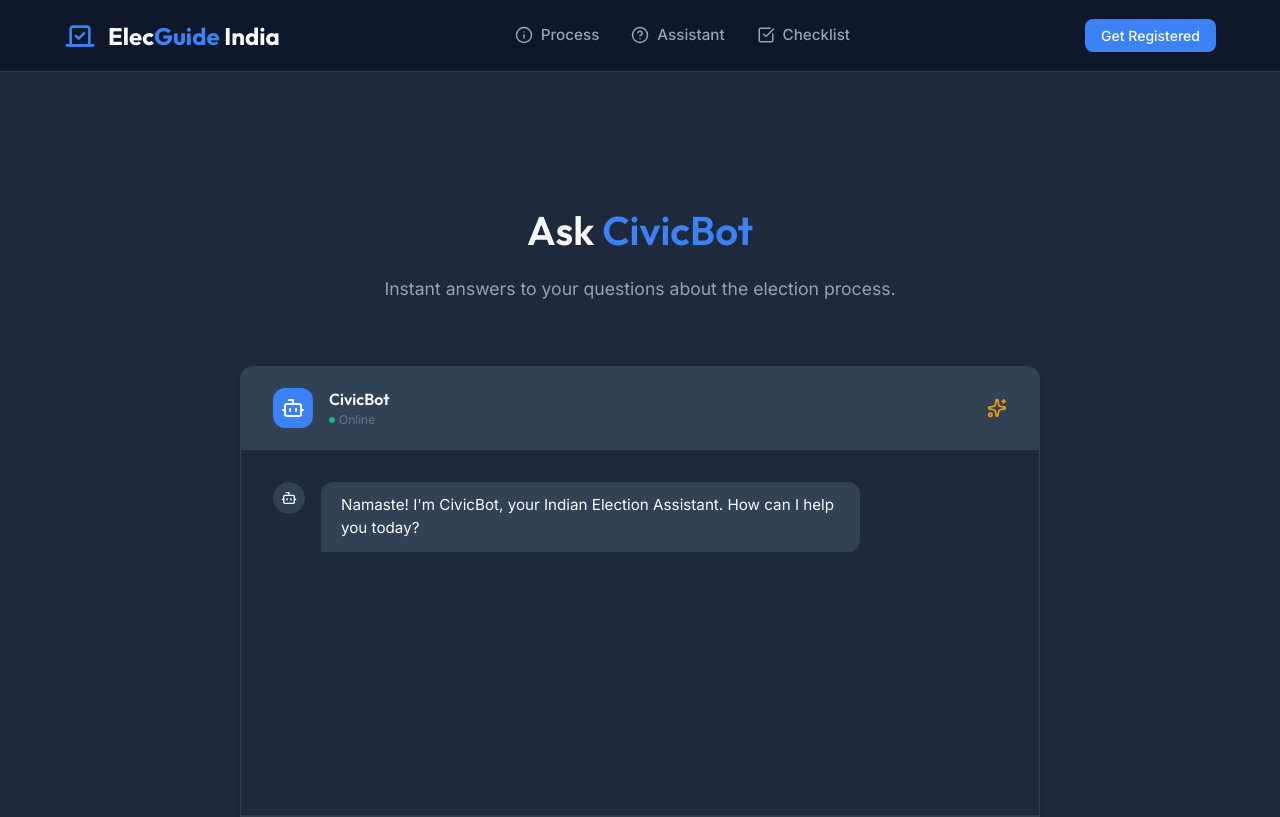
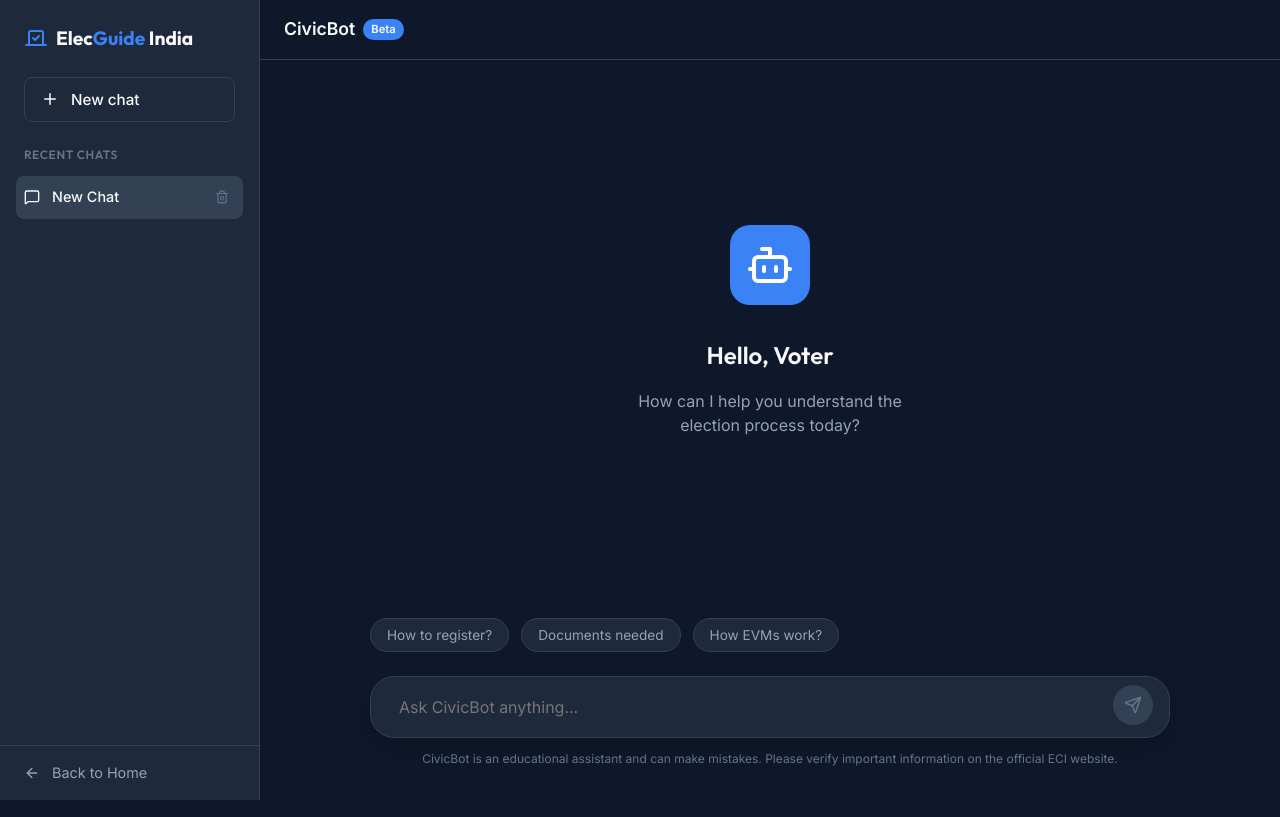
Before and after one commit to Code-Beaker/h2s-election-explainer, a React (Vite) app: page /chat in a window 1280 px wide. Shown: the top 817 px of the page. Built offline with nearby package versions, Linux system fonts and the light colour scheme.

Commit message:
implement a generic chatbot interface

```diff
--- a/src/App.jsx
+++ b/src/App.jsx
@@ -1,22 +1,18 @@
 import React from 'react';
 import { BrowserRouter as Router, Routes, Route } from 'react-router-dom';
-import Navbar from './components/Navbar';
 import Home from './pages/Home';
 import ChatBot from './components/ChatBot';
-import Footer from './components/Footer';
 
 function App() {
   return (
     <Router>
       <div className="app-container">
-        <Navbar />
-        <main>
+        <main className="main-content">
           <Routes>
             <Route path="/" element={<Home />} />
             <Route path="/chat" element={<ChatBot />} />
           </Routes>
         </main>
-        <Footer />
       </div>
     </Router>
   );
--- a/src/components/ChatBot.jsx
+++ b/src/components/ChatBot.jsx
@@ -1,6 +1,7 @@
 import React, { useState, useRef, useEffect } from 'react';
 import { motion, AnimatePresence } from 'framer-motion';
-import { Send, User, Bot, Sparkles, X } from 'lucide-react';
+import { Send, User, Bot, Sparkles, Plus, MessageSquare, Vote, ArrowLeft, Trash2 } from 'lucide-react';
+import { Link } from 'react-router-dom';
 
 const initialMessages = [
   { id: 1, type: 'bot', text: "Namaste! I'm CivicBot, your Indian Election Assistant. How can I help you today?" }
@@ -12,33 +13,98 @@ const qaPairs = {
   "polling": "On polling day, take your Voter ID (EPIC) or any other approved ID proof to your polling station. You can find your polling booth on the ECI Voter Helpline App.",
   "evm": "Electronic Voting Machines (EVMs) are secure, stand-alone machines. Each vote is recorded electronically, and a VVPAT slip is generated for you to verify your choice.",
   "results": "Results are declared on the date announced by the ECI, usually a few days after the final phase of polling. You can track live results on results.eci.gov.in.",
-  "default": "That's a great question! I recommend checking the official Election Commission of India website (eci.gov.in) for the most accurate and up-to-date information."
+  "default": "I am CivicBot, an Indian Election Assistant. I can only provide information related to the election process, voting guidelines, required documents, EVMs, and polling stations. Please ask an election-related question."
 };
 
 const ChatBot = () => {
-  const [messages, setMessages] = useState(initialMessages);
+  // State for multiple chats
+  const [chats, setChats] = useState(() => {
+    const saved = localStorage.getItem('civicbot_chats');
+    return saved ? JSON.parse(saved) : [
+      { id: Date.now(), title: 'New Chat', messages: initialMessages }
+    ];
+  });
+
+  const [activeChatId, setActiveChatId] = useState(chats[0]?.id);
   const [input, setInput] = useState('');
   const [isTyping, setIsTyping] = useState(false);
-  const messagesEndRef = useRef(null);
+  const messagesContainerRef = useRef(null);
+
+  // Sync to localStorage
+  useEffect(() => {
+    localStorage.setItem('civicbot_chats', JSON.stringify(chats));
+  }, [chats]);
+
+  const activeChat = chats.find(c => c.id === activeChatId) || chats[0];
+  const messages = activeChat?.messages || [];
 
   const scrollToBottom = () => {
-    messagesEndRef.current?.scrollIntoView({ behavior: "smooth" });
+    if (messagesContainerRef.current) {
+      messagesContainerRef.current.scrollTo({
+        top: messagesContainerRef.current.scrollHeight,
+        behavior: 'smooth'
+      });
+    }
   };
 
-  useEffect(scrollToBottom, [messages]);
+  useEffect(scrollToBottom, [messages, activeChatId]);
 
-  const handleSend = () => {
-    if (!input.trim()) return;
+  const handleNewChat = () => {
+    const newChat = { id: Date.now(), title: 'New Chat', messages: initialMessages };
+    setChats(prev => [newChat, ...prev]);
+    setActiveChatId(newChat.id);
+  };
 
-    const userMessage = { id: Date.now(), type: 'user', text: input };
-    setMessages(prev => [...prev, userMessage]);
+  const handleDeleteChat = (chatId, e) => {
+    e.stopPropagation();
+    setChats(prev => {
+      const updated = prev.filter(c => c.id !== chatId);
+      if (updated.length === 0) {
+        // Always keep at least one chat
+        const newChat = { id: Date.now(), title: 'New Chat', messages: initialMessages };
+        setActiveChatId(newChat.id);
+        return [newChat];
+      }
+      if (activeChatId === chatId) {
+        setActiveChatId(updated[0].id);
+      }
+      return updated;
+    });
+  };
+
+  const updateChatMessages = (chatId, newMessages, newTitle = null) => {
+    setChats(prev => prev.map(chat => {
+      if (chat.id === chatId) {
+        return {
+          ...chat,
+          messages: newMessages,
+          title: newTitle || chat.title
+        };
+      }
+      return chat;
+    }));
+  };
+
+  const handleSend = (text = input) => {
+    if (!text.trim()) return;
+
+    const userMessage = { id: Date.now(), type: 'user', text };
+    const updatedMessages = [...messages, userMessage];
+
+    // Auto-generate title for "New Chat" on first user message
+    let newTitle = activeChat.title;
+    if (activeChat.title === 'New Chat' && updatedMessages.length === 2) {
+      newTitle = text.length > 20 ? text.substring(0, 20) + '...' : text;
+    }
+
+    updateChatMessages(activeChatId, updatedMessages, newTitle);
     setInput('');
     setIsTyping(true);
 
     // Mock bot response
     setTimeout(() => {
       let botText = qaPairs.default;
-      const lowerInput = input.toLowerCase();
+      const lowerInput = text.toLowerCase();
 
       if (lowerInput.includes('register') || lowerInput.includes('apply')) botText = qaPairs.registration;
       else if (lowerInput.includes('document') || lowerInput.includes('id')) botText = qaPairs.documents;
@@ -47,80 +113,133 @@ const ChatBot = () => {
       else if (lowerInput.includes('result') || lowerInput.includes('winner')) botText = qaPairs.results;
 
       const botMessage = { id: Date.now() + 1, type: 'bot', text: botText };
-      setMessages(prev => [...prev, botMessage]);
+      updateChatMessages(activeChatId, [...updatedMessages, botMessage]);
       setIsTyping(false);
     }, 1000);
   };
 
   return (
-    <section id="assistant" className="chatbot-section">
-      <div className="container">
-        <div className="section-header">
-          <h2>Ask <span>CivicBot</span></h2>
-          <p>Instant answers to your questions about the election process.</p>
+    <div className="chat-app-layout">
+      {/* Sidebar */}
+      <aside className="chat-sidebar">
+        <div className="sidebar-header">
+          <Link to="/" className="sidebar-brand">
+            <Vote className="logo-icon" size={24} color="var(--primary)" />
+            <span className="logo-text">Elec<span>Guide</span> India</span>
+          </Link>
+          <button className="new-chat-btn" onClick={handleNewChat}>
+            <Plus size={18} />
+            <span>New chat</span>
+          </button>
         </div>
 
-        <div className="chat-container card">
-          <div className="chat-header">
-            <div className="bot-info">
-              <div className="bot-avatar">
-                <Bot size={24} color="white" />
+        <div className="chat-history-list">
+          <div className="history-group">
+            <h5>Recent Chats</h5>
+            {chats.map(chat => (
+              <div
+                key={chat.id}
+                className={`history-item-wrapper ${chat.id === activeChatId ? 'active' : ''}`}
+                onClick={() => setActiveChatId(chat.id)}
+              >
+                <div className="history-item">
+                  <MessageSquare size={16} />
+                  <span className="chat-title">{chat.title}</span>
                 </div>
-              <div>
-                <h4>CivicBot</h4>
-                <div className="online-indicator">
-                  <span className="dot"></span> Online
+                <button
+                  className="delete-chat-btn"
+                  onClick={(e) => handleDeleteChat(chat.id, e)}
+                  title="Delete chat"
+                >
+                  <Trash2 size={14} />
+                </button>
+              </div>
+            ))}
           </div>
         </div>
+
+        <div className="sidebar-footer">
+          <Link to="/" className="back-link">
+            <ArrowLeft size={16} />
+            <span>Back to Home</span>
+          </Link>
         </div>
-            <Sparkles size={20} color="var(--accent)" />
+      </aside>
+
+      {/* Main Chat Area */}
+      <main className="chat-main-area">
+        <div className="chat-main-header">
+          <div className="current-bot">
+            <span className="bot-name">CivicBot</span>
+            <span className="badge">Beta</span>
+          </div>
         </div>
 
-          <div className="chat-messages">
+        <div className="chat-messages-container" ref={messagesContainerRef}>
+          {messages.length <= 1 ? (
+            <div className="empty-state">
+              <div className="empty-logo">
+                <Bot size={48} color="white" />
+              </div>
+              <h2>Hello, Voter</h2>
+              <p>How can I help you understand the election process today?</p>
+            </div>
+          ) : (
+            <div className="messages-list">
               {messages.map(msg => (
-              <div key={msg.id} className={`message-wrapper ${msg.type}`}>
-                <div className="message-icon">
-                  {msg.type === 'bot' ? <Bot size={16} /> : <User size={16} />}
+                <div key={msg.id} className={`message-row ${msg.type}`}>
+                  <div className="message-avatar">
+                    {msg.type === 'bot' ? <Bot size={20} color="white" /> : <User size={20} color="white" />}
                   </div>
-                <div className="message-text">
-                  {msg.text}
+                  <div className="message-content">
+                    <div className="message-sender">{msg.type === 'bot' ? 'CivicBot' : 'You'}</div>
+                    <div className="message-text">{msg.text}</div>
                   </div>
                 </div>
               ))}
               {isTyping && (
-              <div className="message-wrapper bot">
-                <div className="message-icon"><Bot size={16} /></div>
+                <div className="message-row bot">
+                  <div className="message-avatar"><Bot size={20} color="white" /></div>
+                  <div className="message-content">
+                    <div className="message-sender">CivicBot</div>
                     <div className="message-text typing">
                       <span></span><span></span><span></span>
                     </div>
                   </div>
+                </div>
               )}
-            <div ref={messagesEndRef} />
+            </div>
+          )}
         </div>
 
-          <div className="chat-input-area">
+        <div className="chat-input-wrapper">
           <div className="quick-replies">
-              <button onClick={() => setInput("How to register?")}>How to register?</button>
-              <button onClick={() => setInput("Documents needed")}>Documents needed</button>
-              <button onClick={() => setInput("How EVMs work?")}>How EVMs work?</button>
+            <button onClick={() => handleSend("How to register?")}>How to register?</button>
+            <button onClick={() => handleSend("Documents needed")}>Documents needed</button>
+            <button onClick={() => handleSend("How EVMs work?")}>How EVMs work?</button>
           </div>
-            <div className="input-group">
+          <div className="chat-input-container">
             <input
               type="text"
-                placeholder="Ask me anything..."
+              placeholder="Ask CivicBot anything..."
               value={input}
               onChange={(e) => setInput(e.target.value)}
-                onKeyPress={(e) => e.key === 'Enter' && handleSend()}
+              onKeyPress={(e) => e.key === 'Enter' && handleSend(input)}
             />
-              <button className="send-btn" onClick={handleSend} disabled={!input.trim() || isTyping}>
-                <Send size={20} />
+            <button
+              className={`send-btn ${input.trim() ? 'active' : ''}`}
+              onClick={() => handleSend(input)}
+              disabled={!input.trim() || isTyping}
+            >
+              <Send size={18} />
             </button>
           </div>
+          <div className="disclaimer">
+            CivicBot is an educational assistant and can make mistakes. Please verify important information on the official ECI website.
           </div>
         </div>
+      </main>
     </div>
-
-    </section>
   );
 };
 
--- a/src/index.css
+++ b/src/index.css
@@ -101,6 +101,8 @@ button {
 
 main {
   flex: 1;
+  display: flex;
+  flex-direction: column;
 }
 
 /* Card Style (Solid) */
@@ -395,108 +397,303 @@ h1 span {
   gap: 1rem;
 }
 
-/* ChatBot */
-.chatbot-section {
-  padding: 8rem 0;
+/* Fullscreen Chat App Layout */
+.chat-app-layout {
+  display: flex;
+  height: 100vh;
+  width: 100vw;
+  background-color: var(--bg-primary);
+  overflow: hidden;
+}
+
+/* Sidebar */
+.chat-sidebar {
+  width: 260px;
   background-color: var(--bg-secondary);
-}
-.chat-container {
-  max-width: 800px;
-  margin: 0 auto;
-  height: 600px;
+  border-right: 1px solid var(--border);
   display: flex;
   flex-direction: column;
-  padding: 0;
+  flex-shrink: 0;
+}
+
+.sidebar-header {
+  padding: 1.5rem;
+  display: flex;
+  flex-direction: column;
+  gap: 1.5rem;
+}
+
+.sidebar-brand {
+  display: flex;
+  align-items: center;
+  gap: 0.5rem;
+  font-family: var(--font-heading);
+  font-weight: 700;
+  font-size: 1.2rem;
+  color: var(--text-primary);
+  text-decoration: none;
+}
+
+.sidebar-brand .logo-text span {
+  color: var(--primary);
+}
+
+.new-chat-btn {
+  display: flex;
+  align-items: center;
+  gap: 0.75rem;
+  padding: 0.75rem 1rem;
+  background-color: transparent;
+  border: 1px solid var(--border);
+  border-radius: var(--radius-md);
+  color: var(--text-primary);
+  font-weight: 500;
+  font-size: 0.95rem;
+  transition: all 0.2s ease;
+}
+
+.new-chat-btn:hover {
+  background-color: var(--bg-tertiary);
+}
+
+.chat-history-list {
+  flex: 1;
+  overflow-y: auto;
+  padding: 0 1rem;
+}
+
+.history-group h5 {
+  font-size: 0.75rem;
+  text-transform: uppercase;
+  letter-spacing: 0.05em;
+  color: var(--text-muted);
+  margin-bottom: 0.75rem;
+  padding-left: 0.5rem;
+}
+
+.history-item-wrapper {
+  width: 100%;
+  display: flex;
+  align-items: center;
+  justify-content: space-between;
+  padding: 0.5rem;
+  border-radius: var(--radius-md);
+  margin-bottom: 0.25rem;
+  cursor: pointer;
+  color: var(--text-secondary);
+  transition: background-color 0.2s, color 0.2s;
+}
+
+.history-item-wrapper:hover {
+  background-color: var(--bg-tertiary);
+  color: var(--text-primary);
+}
+
+.history-item-wrapper.active {
+  background-color: var(--bg-tertiary);
+  color: var(--text-primary);
+  font-weight: 500;
+}
+
+.history-item {
+  display: flex;
+  align-items: center;
+  gap: 0.75rem;
+  font-size: 0.9rem;
+  flex: 1;
   overflow: hidden;
 }
-.chat-header {
-  padding: 1.25rem 2rem;
-  border-bottom: 1px solid var(--border);
-  display: flex;
-  justify-content: space-between;
-  align-items: center;
-  background-color: var(--bg-tertiary);
-}
-.bot-info {
-  display: flex;
-  align-items: center;
-  gap: 1rem;
-}
-.bot-avatar {
-  width: 40px;
-  height: 40px;
-  border-radius: 12px;
-  background-color: var(--primary);
+
+.delete-chat-btn {
   display: flex;
   align-items: center;
   justify-content: center;
+  padding: 0.4rem;
+  color: var(--text-muted);
+  border-radius: var(--radius-sm);
+  opacity: 0;
+  transition: opacity 0.2s, color 0.2s, background-color 0.2s;
 }
-.online-indicator {
-  font-size: 0.75rem;
-  color: var(--text-muted);
+
+.history-item-wrapper:hover .delete-chat-btn,
+.history-item-wrapper.active .delete-chat-btn {
+  opacity: 1;
+}
+
+.delete-chat-btn:hover {
+  color: var(--danger);
+  background-color: rgba(239, 68, 68, 0.1);
+}
+
+.chat-title {
+  white-space: nowrap;
+  overflow: hidden;
+  text-overflow: ellipsis;
+}
+
+.sidebar-footer {
+  padding: 1rem 1.5rem;
+  border-top: 1px solid var(--border);
+}
+
+.back-link {
   display: flex;
   align-items: center;
-  gap: 0.25rem;
+  gap: 0.75rem;
+  color: var(--text-secondary);
+  font-size: 0.9rem;
+  text-decoration: none;
 }
-.dot {
-  width: 6px;
-  height: 6px;
-  background-color: var(--secondary);
-  border-radius: 50%;
+
+.back-link:hover {
+  color: var(--text-primary);
 }
-.chat-messages {
+
+/* Main Chat Area */
+.chat-main-area {
+  flex: 1;
+  display: flex;
+  flex-direction: column;
+  position: relative;
+}
+
+.chat-main-header {
+  height: 60px;
+  display: flex;
+  align-items: center;
+  padding: 0 1.5rem;
+  border-bottom: 1px solid var(--border);
+}
+
+.current-bot {
+  display: flex;
+  align-items: center;
+  gap: 0.5rem;
+  font-weight: 600;
+  font-size: 1.1rem;
+}
+
+.current-bot .badge {
+  background-color: var(--primary);
+  color: white;
+  padding: 0.15rem 0.5rem;
+  font-size: 0.7rem;
+  border-radius: 100px;
+  border: none;
+  margin: 0;
+}
+
+.chat-messages-container {
   flex: 1;
   overflow-y: auto;
   padding: 2rem;
   display: flex;
   flex-direction: column;
+}
+
+.empty-state {
+  margin: auto;
+  display: flex;
+  flex-direction: column;
+  align-items: center;
+  text-align: center;
+  gap: 1rem;
+}
+
+.empty-logo {
+  width: 80px;
+  height: 80px;
+  border-radius: 20px;
+  background-color: var(--primary);
+  display: flex;
+  align-items: center;
+  justify-content: center;
+  margin-bottom: 1rem;
+}
+
+.empty-state h2 {
+  font-size: 1.5rem;
+}
+
+.empty-state p {
+  color: var(--text-secondary);
+  max-width: 300px;
+}
+
+.messages-list {
+  max-width: 800px;
+  width: 100%;
+  margin: 0 auto;
+  display: flex;
+  flex-direction: column;
+  gap: 2rem;
+  padding-bottom: 2rem;
+}
+
+.message-row {
+  display: flex;
   gap: 1.5rem;
 }
-.message-wrapper {
-  display: flex;
-  gap: 1rem;
-  max-width: 80%;
-}
-.message-wrapper.user {
-  align-self: flex-end;
+
+.message-row.user {
   flex-direction: row-reverse;
 }
-.message-icon {
-  width: 32px;
-  height: 32px;
-  border-radius: 50%;
+
+.message-avatar {
+  width: 36px;
+  height: 36px;
+  border-radius: 8px;
   background-color: var(--bg-tertiary);
   display: flex;
   align-items: center;
   justify-content: center;
   flex-shrink: 0;
-  border: 1px solid var(--border);
 }
-.user .message-icon {
+
+.message-row.user .message-avatar {
+  background-color: var(--secondary);
+}
+
+.message-row.bot .message-avatar {
   background-color: var(--primary);
-  border: none;
-  color: white;
 }
+
+.message-content {
+  flex: 1;
+  max-width: calc(100% - 60px);
+}
+
+.message-row.user .message-content {
+  text-align: right;
+}
+
+.message-sender {
+  font-size: 0.85rem;
+  font-weight: 600;
+  color: var(--text-secondary);
+  margin-bottom: 0.25rem;
+}
+
 .message-text {
+  font-size: 1rem;
+  line-height: 1.6;
+  color: var(--text-primary);
+}
+
+.message-row.user .message-text {
+  background-color: var(--bg-tertiary);
+  display: inline-block;
   padding: 0.75rem 1.25rem;
   border-radius: var(--radius-lg);
-  font-size: 0.95rem;
-  line-height: 1.5;
+  border-top-right-radius: 0;
 }
-.bot .message-text {
-  background-color: var(--bg-tertiary);
-  color: var(--text-primary);
-  border-bottom-left-radius: 0;
-}
-.user .message-text {
-  background-color: var(--primary);
-  color: white;
-  border-bottom-right-radius: 0;
-}
+
+/* Typing Animation */
 .typing {
   display: flex;
+  align-items: center;
   gap: 4px;
-  padding: 0.75rem 1rem;
+  height: 24px;
 }
 .typing span {
   width: 6px;
@@ -511,61 +708,94 @@ h1 span {
   0%, 80%, 100% { transform: scale(0); }
   40% { transform: scale(1.0); }
 }
-.chat-input-area {
-  padding: 1.5rem 2rem;
+
+/* Input Area */
+.chat-input-wrapper {
+  padding: 1rem 2rem 2rem;
+  background: linear-gradient(to top, var(--bg-primary) 50%, transparent);
+}
+
+.chat-input-container {
+  max-width: 800px;
+  margin: 0 auto;
+  position: relative;
+  display: flex;
+  align-items: flex-end;
+  background-color: var(--bg-secondary);
+  border: 1px solid var(--border);
+  border-radius: 24px;
+  padding: 0.5rem 1rem;
+  box-shadow: var(--shadow-lg);
+}
+
+.chat-input-container:focus-within {
+  border-color: var(--primary);
+}
+
+.chat-input-container input {
+  flex: 1;
+  background: none;
+  border: none;
+  color: var(--text-primary);
+  font-size: 1rem;
+  padding: 0.75rem;
+  outline: none;
+  font-family: inherit;
+}
+
+.chat-input-container .send-btn {
+  width: 40px;
+  height: 40px;
+  border-radius: 50%;
   background-color: var(--bg-tertiary);
-  border-top: 1px solid var(--border);
+  color: var(--text-muted);
+  display: flex;
+  align-items: center;
+  justify-content: center;
+  margin-bottom: 0.25rem;
+  transition: all 0.2s;
 }
+
+.chat-input-container .send-btn.active {
+  background-color: var(--primary);
+  color: white;
+}
+
+.disclaimer {
+  text-align: center;
+  font-size: 0.75rem;
+  color: var(--text-muted);
+  margin-top: 0.75rem;
+}
+
 .quick-replies {
   display: flex;
   gap: 0.75rem;
-  margin-bottom: 1rem;
   overflow-x: auto;
   padding-bottom: 0.5rem;
+  max-width: 800px;
+  margin: 0 auto 1rem auto;
 }
+
+.quick-replies::-webkit-scrollbar {
+  height: 4px;
+}
+
 .quick-replies button {
   white-space: nowrap;
-  padding: 0.4rem 1rem;
+  padding: 0.5rem 1rem;
   border-radius: 100px;
   border: 1px solid var(--border);
-  font-size: 0.8rem;
+  font-size: 0.85rem;
   background-color: var(--bg-secondary);
   color: var(--text-secondary);
+  flex-shrink: 0;
 }
+
 .quick-replies button:hover {
   border-color: var(--primary);
   color: var(--primary);
-}
-.input-group {
-  display: flex;
-  gap: 0.75rem;
-}
-.chat-input-area input {
-  flex: 1;
-  background-color: var(--bg-secondary);
-  border: 1px solid var(--border);
-  border-radius: var(--radius-md);
-  padding: 0.75rem 1.25rem;
-  color: var(--text-primary);
-  font-family: inherit;
-}
-.chat-input-area input:focus {
-  outline: none;
-  border-color: var(--primary);
-}
-.send-btn {
-  width: 48px;
-  height: 48px;
-  border-radius: var(--radius-md);
-  background-color: var(--primary);
-  color: white;
-  display: flex;
-  align-items: center;
-  justify-content: center;
-}
-.send-btn:disabled {
-  opacity: 0.5;
-  cursor: not-allowed;
+  background-color: rgba(59, 130, 246, 0.05);
 }
 
 /* Checklist */
--- a/src/pages/Home.jsx
+++ b/src/pages/Home.jsx
@@ -1,14 +1,18 @@
 import React from 'react';
+import Navbar from '../components/Navbar';
 import Hero from '../components/Hero';
 import Timeline from '../components/Timeline';
 import Checklist from '../components/Checklist';
+import Footer from '../components/Footer';
 
 const Home = () => {
   return (
     <>
+      <Navbar />
       <Hero />
       <Timeline />
       <Checklist />
+      <Footer />
     </>
   );
 };
```
Also changed, not shown: src/components/Footer.jsx (+4 -3 lines). Lines whose indentation alone changed are shown as unchanged.
